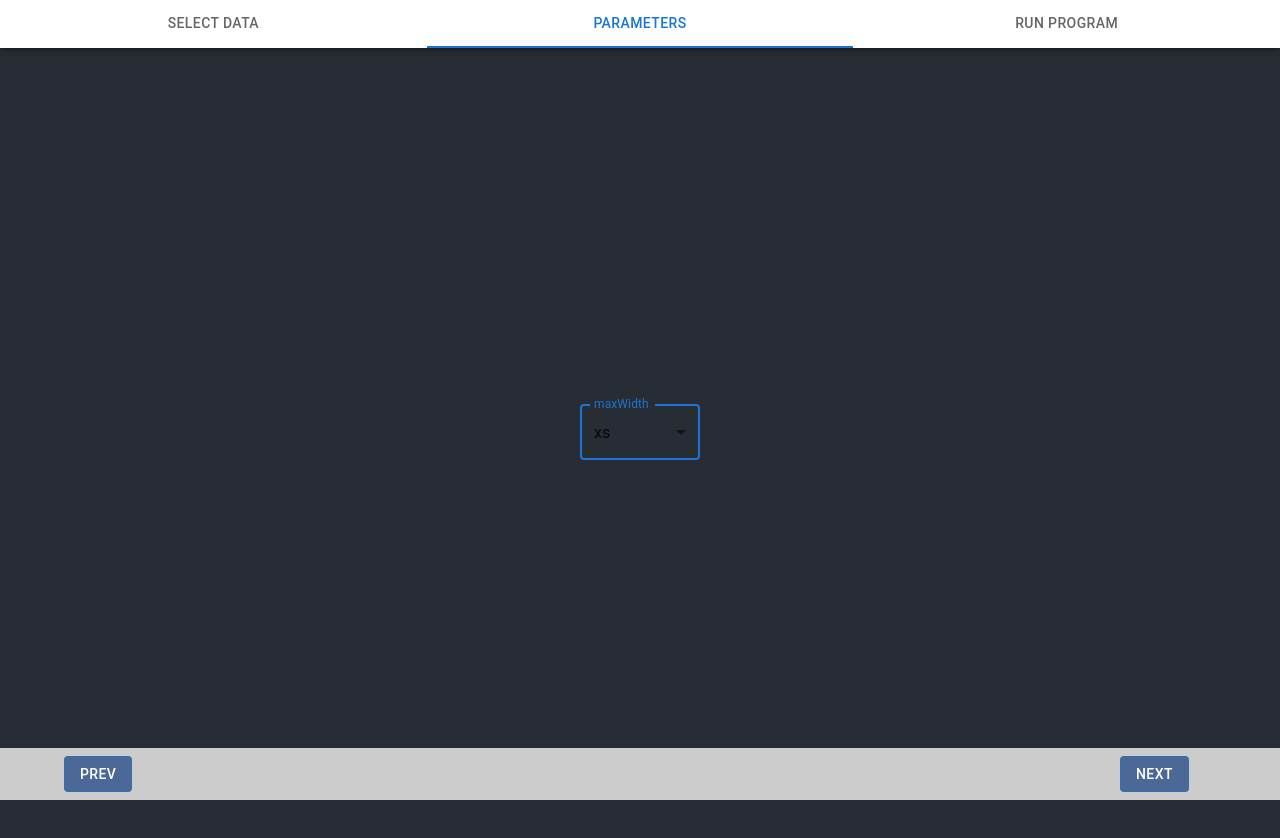
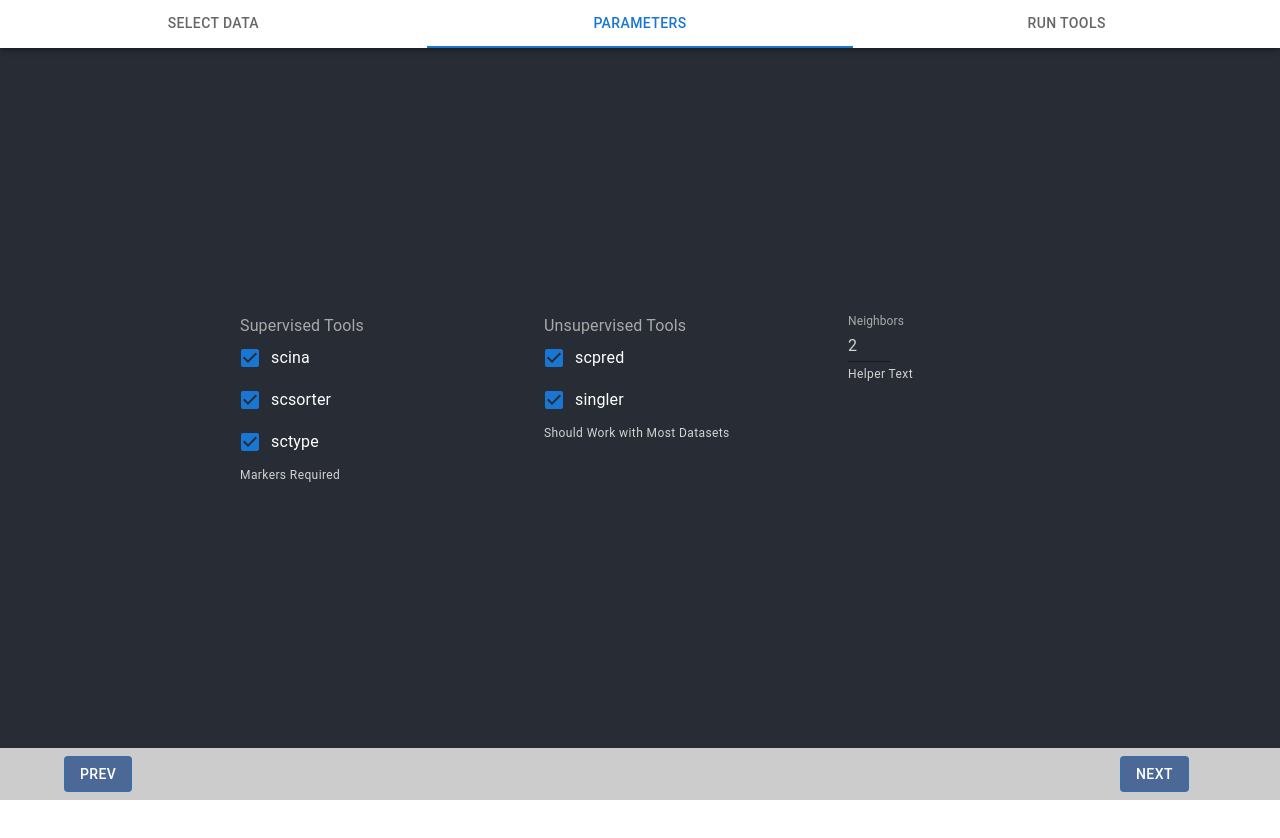
Before and after one commit to bwmodlin/SharpApp, a React (Create React App) app in the folder frontend/: page / in a window 1280 px wide. Both pictures are taken after a click on the tab "PARAMETERS". Shown: the top 838 px of the page. After the commit the page ends 800 px from the top, so only its background shows below. Built offline with nearby package versions, Linux system fonts and the light colour scheme; the HTML template or start-up script is replaced by a standard one.

Commit message:
GUI work  on params/r tools page

```diff
--- a/frontend/src/Param.js
+++ b/frontend/src/Param.js
@@ -1,39 +1,115 @@
-import React, {useEffect, useState} from "react";
-import {FormControl, Select, MenuItem, InputLabel} from '@mui/material';
+import * as React from 'react';
+import Box from '@mui/material/Box';
+import { styled } from '@mui/material/styles';
+import FormLabel from '@mui/material/FormLabel';
+import FormControl from '@mui/material/FormControl';
+import FormGroup from '@mui/material/FormGroup';
+import FormControlLabel from '@mui/material/FormControlLabel';
+import FormHelperText from '@mui/material/FormHelperText';
+import Checkbox from '@mui/material/Checkbox';
+import MuiInput from '@mui/material/Input';
+import InputLabel from '@mui/material/InputLabel'
 
-function Param() {
-    const [maxWidth, setMaxWidth] = useState("xs")
+const Input = styled(MuiInput)`
+  width: 42px;
+`;
 
-    const handleMaxWidthChange = (event) => {
-        setMaxWidth(
-            event.target.value,
-        );
+export default function Param(props) {
+
+    const {neighbors, setNeighbors, selected, setSelected} = props
+
+  const handleChange = (event) => {
+    setSelected({
+      ...selected,
+      [event.target.name]: event.target.checked,
+    });
+  };
+
+    const { scina, scsorter, sctype, scpred, singler } = selected;
+      const error = [scina, scsorter, sctype, scpred, singler].filter((v) => v).length < 1;
+
+  const handleInputChange = (event) => {
+    setNeighbors(event.target.value === '' ? '' : Number(event.target.value));
+  };
+
+  const handleBlur = () => {
+    if (neighbors < 0) {
+      setNeighbors(0);
+    } else if (neighbors > 10) {
+      setNeighbors(10);
     }
+  };
+
   return (
+    <Box sx={{ display: 'flex'}}>
+      <FormControl sx={{ m: 3, width: "20vw"}} component="fieldset" variant="standard" error={error}>
+        <FormLabel sx={{ color : "#A9A9A9"}} component="legend">Supervised Tools</FormLabel>
+        <FormGroup>
+          <FormControlLabel
+            control={
+              <Checkbox checked={scina} onChange={handleChange} name="scina" />
+            }
+            label="scina"
+          />
+          <FormControlLabel
+            control={
+              <Checkbox checked={scsorter} onChange={handleChange} name="scsorter" />
+            }
+            label="scsorter"
+          />
+          <FormControlLabel
+            control={
+              <Checkbox checked={sctype} onChange={handleChange} name="sctype" />
+            }
+            label="sctype"
+          />
+        </FormGroup>
+        <FormHelperText sx={{ color : "#D3D3D3"}}>Markers Required</FormHelperText>
+      </FormControl>
 
-      <div className={"App-background"}>
-        <FormControl sx={{ mt: 2, minWidth: 120 }}>
-              <InputLabel htmlFor="max-width">maxWidth</InputLabel>
-              <Select
-                autoFocus
-                value={maxWidth}
-                onChange={handleMaxWidthChange}
-                label="maxWidth"
-                inputProps={{
-                  name: 'max-width',
-                  id: 'max-width',
-                }}
-              >
-                <MenuItem value="nah">false</MenuItem>
-                <MenuItem value="xs">xs</MenuItem>
-                <MenuItem value="sm">sm</MenuItem>
-                <MenuItem value="md">md</MenuItem>
-                <MenuItem value="lg">lg</MenuItem>
-                <MenuItem value="xl">xl</MenuItem>
-              </Select>
-            </FormControl>
-      </div>
+      <FormControl
+        component="fieldset"
+        sx={{ m: 3, width: "20vw" }}
+        variant="standard"
+        error={error}
+      >
+        <FormLabel sx={{ color : "#A9A9A9"}} component="legend">Unsupervised Tools </FormLabel>
+        <FormGroup>
+          <FormControlLabel
+            control={
+              <Checkbox checked={scpred} onChange={handleChange} name="scpred" />
+            }
+            label="scpred"
+          />
+          <FormControlLabel
+            control={
+              <Checkbox checked={singler} onChange={handleChange} name="singler" />
+            }
+            label="singler"
+          />
+        </FormGroup>
+        <FormHelperText sx={{ color : "#D3D3D3"}}>Should Work with Most Datasets</FormHelperText>
+
+
+      </FormControl>
+        <FormControl sx={{ m: 3, width: "15vw"}} component="fieldset" variant="standard">
+            <InputLabel htmlFor="my-input" sx={{ color : "#A9A9A9"}}>Neighbors</InputLabel>
+  <Input sx = {{ color : "lightgrey"}}
+      value={neighbors}
+            onChange={handleInputChange}
+            onBlur={handleBlur}
+            inputProps={{
+              step: 1,
+              min: 0,
+              max: 10,
+              type: 'number',
+              'aria-labelledby': 'input-slider',
+            }} />
+  <FormHelperText sx={{ color : "#D3D3D3"}}>Helper Text</FormHelperText>
+        </FormControl>
+
+
+
+    </Box>
   );
 }
-
-export default Param;
--- a/frontend/src/RunTest.js
+++ b/frontend/src/RunTest.js
@@ -1,12 +1,15 @@
 import React, {useEffect, useState} from "react";
-import {FormControl, Select, MenuItem, InputLabel} from '@mui/material';
+import {FormControl, Select, MenuItem, InputLabel, Button} from '@mui/material';
 import axios from 'axios';
 
 function Param() {
 
   const [getMessage, setGetMessage] = useState("loading")
   useEffect(()=>{
-    axios.post('http://127.0.0.1:5000/flask/test', ).then(response => {
+    axios.post('http://127.0.0.1:5000/rtools/run', {message: "hi"}, {
+  headers: {
+    'Content-Type': 'application/json'
+  }}).then(response => {
       console.log("SUCCESS", response)
       setGetMessage(response.data.message)
     }).catch(error => {
@@ -17,6 +20,23 @@ function Param() {
 
   return (
       <div>
+          <Button
+            sx={{color:"white", backgroundColor:"#4b6896", width: "15vw", textAlign: "center"}}
+            component="label"
+        >
+              {"Test"}
+            <input
+                type="file"
+                webkitdirectory
+                hidden
+
+            />
+        </Button>
+          <form>
+  <input type="file" webkitdirectory />
+  <button type="submit">Submit</button>
+</form>
+
         {getMessage}
       </div>
   );
--- a/frontend/src/Steps.js
+++ b/frontend/src/Steps.js
@@ -46,6 +46,23 @@ function Steps (props) {
         props.setTab(newValue);
     };
 
+    const [dataFile, setDataFile] = useState(["Select Data File", null])
+    //const [toolPreds, setToolPreds] = useState("Select Tool Preds")
+    const [markerFile, setMarkerFile] = useState(["Select Marker File", null])
+    const [configFile, setConfigFile] = useState(["Select Config File", null])
+    const [refFile, setRefFile] = useState(["Select Reference File", null])
+    const [labelFile, setLabelFile] = useState(["Select Label File", null])
+
+    const [neighbors, setNeighbors] = React.useState(2);
+
+    const [selected, setSelected] = React.useState({
+      scina: true,
+      scsorter: true,
+      sctype: true,
+      scpred: true,
+      singler: true
+  });
+
     return (
         <div>
             <AppBar color="inherit" >
@@ -57,14 +74,30 @@ function Steps (props) {
                 >
                     <Tab label="Select Data" {...a11yProps(0)} />
                     <Tab label="Parameters" {...a11yProps(1)} />
-                    <Tab label="Run Program" {...a11yProps(2)} />
+                    <Tab label="Run Tools" {...a11yProps(2)} />
                 </Tabs>
             </AppBar>
             <TabPanel value={props.tab} index={0}>
-                    <UploadPg/>
+                    <UploadPg
+                        dataFile={dataFile}
+                        setDataFile={setDataFile}
+                        markerFile={markerFile}
+                        setMarkerFile={setMarkerFile}
+                        configFile={configFile}
+                        setConfigFile={setConfigFile}
+                        refFile={refFile}
+                        setRefFile={setRefFile}
+                        labelFile={labelFile}
+                        setLabelFile={setLabelFile}
+                    />
                 </TabPanel>
                 <TabPanel value={props.tab} index={1}>
-                 <Param/>
+                 <Param
+                     neighbors={neighbors}
+                     setNeighbors={setNeighbors}
+                     selected={selected}
+                     setSelected={setSelected}
+                 />
                 </TabPanel>
                 <TabPanel value={props.tab} index={2}>
                     <RunTest/>
--- a/frontend/src/UploadPg.js
+++ b/frontend/src/UploadPg.js
@@ -3,13 +3,10 @@ import React, { useEffect, useState } from 'react';
 import {Container, Grid, Box, Button, Paper, Divider} from '@mui/material';
 import Stack from '@mui/material/Stack';
 
-function UploadPg() {
-    const [dataFile, setDataFile] = useState(["Select Data File", null])
-    //const [toolPreds, setToolPreds] = useState("Select Tool Preds")
-    const [markerFile, setMarkerFile] = useState(["Select Marker File", null])
-    const [configFile, setConfigFile] = useState(["Select Config File", null])
-    const [refFile, setRefFile] = useState(["Select Reference File", null])
-    const [labelFile, setLabelFile] = useState(["Select Label File", null])
+function UploadPg(props) {
+    const {dataFile, setDataFile, markerFile, setMarkerFile, configFile,
+        setConfigFile, refFile, setRefFile, labelFile, setLabelFile} = props
+
 
     const handleChange = (buttonID, event) => {
         const item = event.target.files.item(0)
@@ -43,7 +40,7 @@ function UploadPg() {
       <Stack
         direction="row"
         divider={<Divider orientation="vertical" flexItem />}
-        spacing={0.5}
+        spacing={1.0}
       >
         <Button
             sx={{color:"white", backgroundColor:"#4b6896", width: "15vw", textAlign: "center"}}
```
Also changed, not shown: 1 other file (tests, documents, lock files or other folders).
